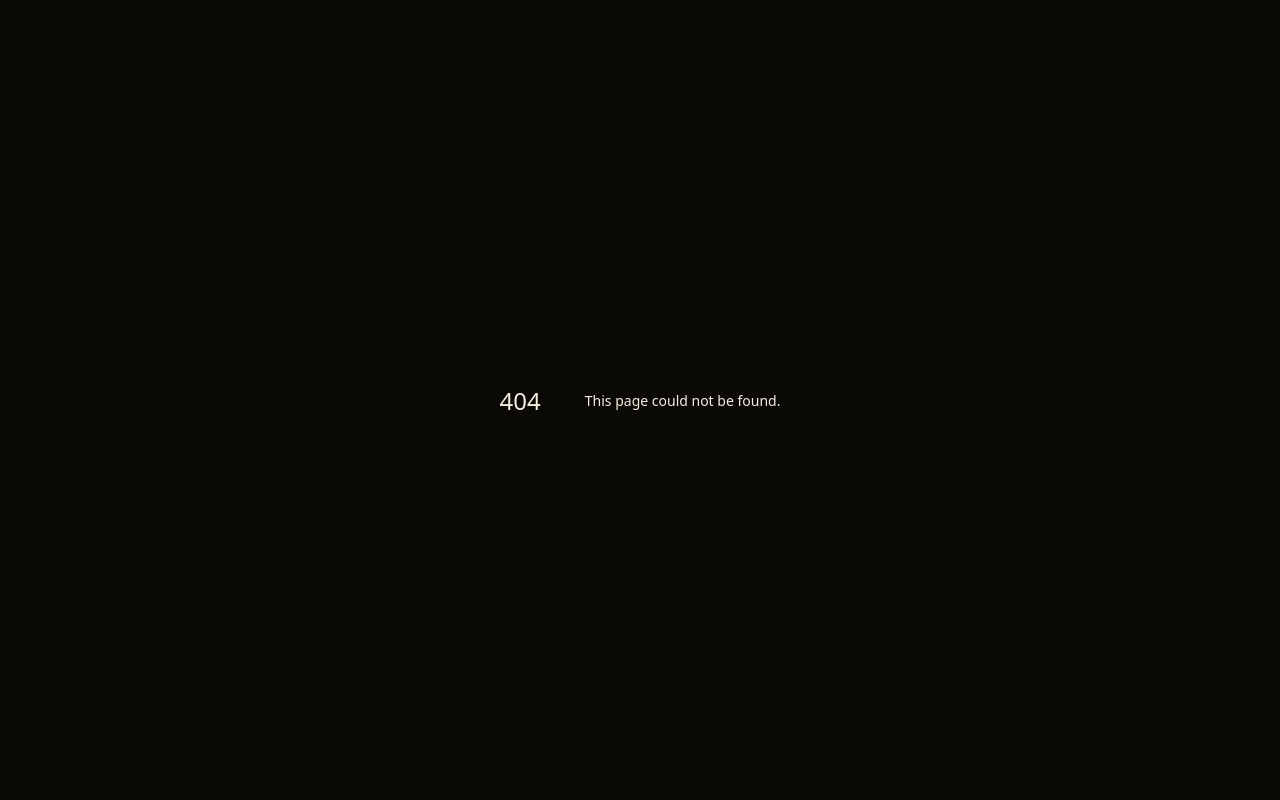
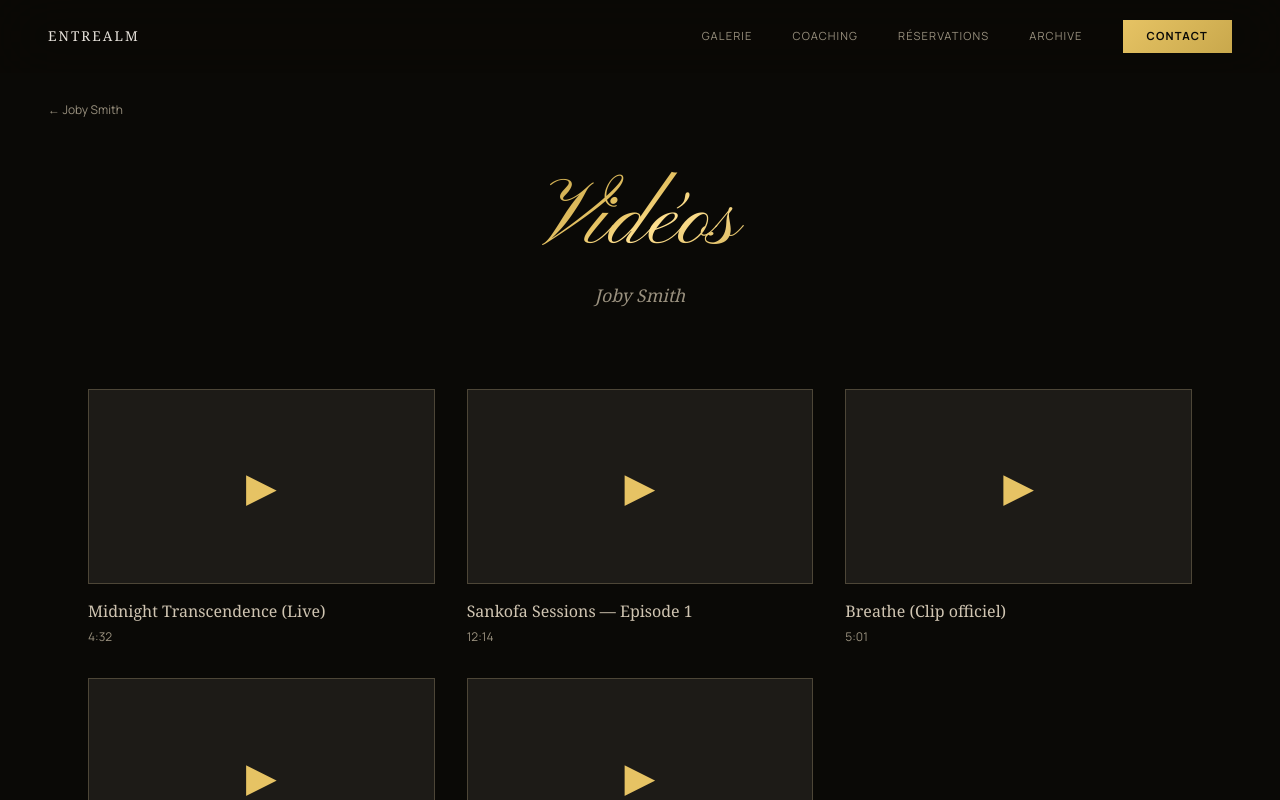
Before and after one commit to DavidSmite/entrealm-frontend, a Next.js app: page /entrealm/joby-smith/videos in a window 1280 px wide. Before the commit this address had no page. Shown: the top 800 px of the page. Built offline with nearby package versions, Linux system fonts and the light colour scheme.

Commit message:
feat: page vidéos Joby Smith

```diff
--- a/src/app/entrealm/joby-smith/page.tsx
+++ b/src/app/entrealm/joby-smith/page.tsx
@@ -204,14 +204,14 @@ export default function JobySmithPage() {
             >
               Réserver une session
             </Link>
-            <a
-              href="#music"
+            <Link
+              href="/entrealm/joby-smith/videos"
               style={{ padding: "0.85rem 2.2rem", border: "1px solid rgba(230,195,100,0.4)", color: "#e6c364", fontSize: "0.7rem", letterSpacing: "0.1em", textTransform: "uppercase", textDecoration: "none", fontWeight: 600, background: "transparent", transition: "all .3s" }}
               onMouseEnter={(e) => { e.currentTarget.style.background = "#e6c364"; e.currentTarget.style.color = "#0a0906"; }}
               onMouseLeave={(e) => { e.currentTarget.style.background = "transparent"; e.currentTarget.style.color = "#e6c364"; }}
             >
               Voir le clip
-            </a>
+            </Link>
           </div>
         </div>
       </div>
--- /dev/null
+++ b/src/app/entrealm/joby-smith/videos/page.tsx
@@ -0,0 +1,227 @@
+"use client";
+
+import { Pinyon_Script, Noto_Serif, Manrope } from "next/font/google";
+import { useState } from "react";
+import Link from "next/link";
+
+const pinyon = Pinyon_Script({
+  subsets: ["latin"],
+  weight: ["400"],
+});
+
+const notoSerif = Noto_Serif({
+  subsets: ["latin"],
+  weight: ["400", "700"],
+});
+
+const manrope = Manrope({
+  subsets: ["latin"],
+  weight: ["400", "700"],
+});
+
+const VIDEOS = [
+  { title: "Midnight Transcendence (Live)", duration: "4:32" },
+  { title: "Sankofa Sessions — Episode 1", duration: "12:14" },
+  { title: "Breathe (Clip officiel)", duration: "5:01" },
+  { title: "Masterclass : La Voix Comme Instrument", duration: "28:45" },
+  { title: "Joby Smith au Studio — Behind the Scenes", duration: "8:20" },
+];
+
+export default function VideosPage() {
+  const [hovered, setHovered] = useState<number | null>(null);
+
+  return (
+    <div className={manrope.className} style={{ background: "#0a0906", color: "#e7e2db", minHeight: "100vh" }}>
+
+      {/* ── NAV ── */}
+      <nav
+        className="nav-bar"
+        style={{
+          position: "fixed",
+          top: 0,
+          left: 0,
+          right: 0,
+          zIndex: 50,
+          display: "flex",
+          alignItems: "center",
+          justifyContent: "space-between",
+          padding: "1.25rem 3rem",
+          background: "rgba(10,9,6,0.7)",
+          backdropFilter: "blur(30px)",
+          WebkitBackdropFilter: "blur(30px)",
+        }}
+      >
+        <a
+          href="/entrealm"
+          className={notoSerif.className}
+          style={{ fontSize: "0.85rem", letterSpacing: "0.15em", textTransform: "uppercase", color: "#e7e2db", textDecoration: "none" }}
+        >
+          Entrealm
+        </a>
+        <div className="nav-links" style={{ display: "flex", alignItems: "center", gap: "2.5rem" }}>
+          {[
+            { label: "Galerie", href: "gallery" },
+            { label: "Coaching", href: "coaching" },
+            { label: "Réservations", href: "bookings" },
+            { label: "Archive", href: "archive" },
+          ].map((l) => (
+            <a
+              key={l.href}
+              href={`/entrealm/${l.href}`}
+              style={{ fontSize: "0.7rem", letterSpacing: "0.1em", textTransform: "uppercase", color: "#99907e", textDecoration: "none", fontWeight: 500, transition: "color .3s" }}
+              onMouseEnter={(e) => (e.currentTarget.style.color = "#e6c364")}
+              onMouseLeave={(e) => (e.currentTarget.style.color = "#99907e")}
+            >
+              {l.label}
+            </a>
+          ))}
+          <a
+            href="mailto:contact@entrealm.com?subject=Joby Smith — Contact"
+            style={{ padding: "0.5rem 1.5rem", background: "linear-gradient(135deg,#e6c364,#c9a84c)", color: "#0a0906", fontSize: "0.7rem", letterSpacing: "0.1em", textTransform: "uppercase", textDecoration: "none", fontWeight: 600 }}
+          >
+            Contact
+          </a>
+        </div>
+      </nav>
+
+      {/* ── BACK LINK ── */}
+      <div className="back-link" style={{ paddingTop: "6rem", paddingLeft: "3rem" }}>
+        <Link
+          href="/entrealm/joby-smith"
+          style={{ fontSize: "0.75rem", color: "#99907e", textDecoration: "none", transition: "color .3s" }}
+          onMouseEnter={(e) => (e.currentTarget.style.color = "#e6c364")}
+          onMouseLeave={(e) => (e.currentTarget.style.color = "#99907e")}
+        >
+          ← Joby Smith
+        </Link>
+      </div>
+
+      {/* ── HERO ── */}
+      <section style={{ paddingTop: "2rem", paddingBottom: "1rem", textAlign: "center" }}>
+        <svg viewBox="0 0 700 200" width="400" style={{ overflow: "visible", display: "block", margin: "0 auto 1rem" }}>
+          <defs>
+            <linearGradient id="goldGrad" x1="0%" y1="0%" x2="100%" y2="100%">
+              <stop offset="0%" stopColor="#c9a84c" />
+              <stop offset="40%" stopColor="#e6c364" />
+              <stop offset="55%" stopColor="#ffe090" />
+              <stop offset="100%" stopColor="#c9a84c" />
+            </linearGradient>
+          </defs>
+          <text
+            x="50%"
+            y="160"
+            textAnchor="middle"
+            fontFamily={pinyon.style.fontFamily}
+            fontSize="160"
+            fontWeight="400"
+            fill="url(#goldGrad)"
+            style={{ overflow: "visible" }}
+          >
+            Vidéos
+          </text>
+        </svg>
+        <p className={notoSerif.className} style={{ fontSize: "1.1rem", fontStyle: "italic", color: "#99907e" }}>
+          Joby Smith
+        </p>
+      </section>
+
+      {/* ── GRILLE VIDÉOS ── */}
+      <section className="videos-grid" style={{ maxWidth: "1200px", margin: "0 auto", padding: "4rem 3rem" }}>
+        <div
+          style={{
+            display: "grid",
+            gridTemplateColumns: "repeat(3, 1fr)",
+            gap: "2rem",
+          }}
+          className="grid-container"
+        >
+          {VIDEOS.map((v, i) => (
+            <div
+              key={i}
+              style={{
+                cursor: "pointer",
+                transition: "all .3s",
+              }}
+              onMouseEnter={() => setHovered(i)}
+              onMouseLeave={() => setHovered(null)}
+            >
+              {/* Thumbnail */}
+              <div
+                style={{
+                  position: "relative",
+                  aspectRatio: "16/9",
+                  background: "#1d1b17",
+                  border: `1px solid ${hovered === i ? "#e6c364" : "#4d4637"}`,
+                  display: "flex",
+                  alignItems: "center",
+                  justifyContent: "center",
+                  transition: "border-color .3s",
+                  marginBottom: "1rem",
+                }}
+              >
+                <span style={{ fontSize: "2.5rem", color: hovered === i ? "#ffe090" : "#e6c364", transition: "color .3s" }}>
+                  ▶
+                </span>
+              </div>
+              {/* Info */}
+              <h3
+                className={notoSerif.className}
+                style={{ fontSize: "1rem", fontWeight: 400, color: hovered === i ? "#e7e2db" : "#d0c5b2", lineHeight: 1.4, marginBottom: "0.4rem", transition: "color .3s" }}
+              >
+                {v.title}
+              </h3>
+              <p style={{ fontSize: "0.75rem", color: "#99907e", fontWeight: 500 }}>
+                {v.duration}
+              </p>
+            </div>
+          ))}
+        </div>
+      </section>
+
+      {/* ── FOOTER ── */}
+      <footer
+        className="footer"
+        style={{ padding: "3rem", background: "#0a0906", display: "flex", alignItems: "center", justifyContent: "space-between", flexWrap: "wrap", gap: "1rem" }}
+      >
+        <a href="/entrealm" className={notoSerif.className} style={{ fontSize: "0.8rem", letterSpacing: "0.12em", textTransform: "uppercase", color: "#99907e", textDecoration: "none" }}>
+          Entrealm
+        </a>
+        <p style={{ fontSize: "0.7rem", color: "#4d4637", letterSpacing: "0.05em" }}>
+          © 2026 Joby Smith · Tous droits réservés
+        </p>
+        <div style={{ display: "flex", gap: "2rem" }}>
+          {[
+            { label: "Confidentialité", href: "privacy" },
+            { label: "Conditions", href: "terms" },
+            { label: "Contact", href: "contact" },
+          ].map((l) => (
+            <a
+              key={l.href}
+              href={`/entrealm/${l.href}`}
+              style={{ fontSize: "0.65rem", letterSpacing: "0.1em", textTransform: "uppercase", color: "#99907e", textDecoration: "none", fontWeight: 500, transition: "color .3s" }}
+              onMouseEnter={(e) => (e.currentTarget.style.color = "#e6c364")}
+              onMouseLeave={(e) => (e.currentTarget.style.color = "#99907e")}
+            >
+              {l.label}
+            </a>
+          ))}
+        </div>
+      </footer>
+
+      {/* ── RESPONSIVE ── */}
+      <style>{`
+        @media (max-width: 1024px) {
+          .grid-container { grid-template-columns: repeat(2, 1fr) !important; }
+        }
+        @media (max-width: 768px) {
+          .nav-bar { padding: 1rem 1.5rem !important; }
+          .nav-links { display: none !important; }
+          .back-link { padding-top: 5.5rem !important; padding-left: 1.5rem !important; }
+          .videos-grid { padding: 2rem 1.5rem !important; }
+          .grid-container { grid-template-columns: 1fr !important; }
+          .footer { flex-direction: column !important; align-items: flex-start !important; padding: 2.5rem 1.5rem !important; }
+        }
+      `}</style>
+    </div>
+  );
+}
```
